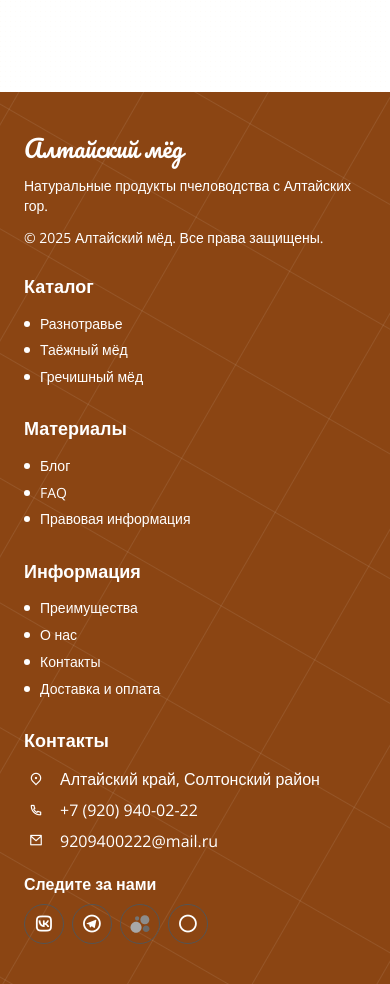
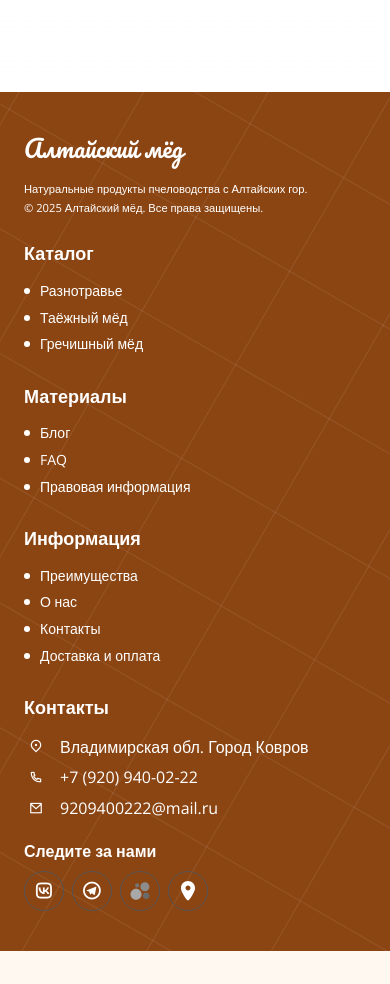
Before and after one commit to medok33/altai-honey, a plain HTML site: page blog/index.html in a window 390 px wide. Shown: the part 2180-3164 px from the top of the page. After the commit the page ends 3131 px from the top, so only its background shows below. Drawn offline with nearby package versions, Linux system fonts and the light colour scheme.

Commit message:
Update index.html

```diff
--- a/blog/index.html
+++ b/blog/index.html
@@ -241,7 +241,7 @@ footer a:hover {
   color: #6B8E23;
 }
 
-.avito-icon-bw {
+.avito-icon-bw, .yandex-maps-icon {
   display: flex;
   align-items: center;
   justify-content: center;
@@ -251,12 +251,13 @@ footer a:hover {
   filter: grayscale(100%);
 }
 
-.avito-icon-bw svg {
+.avito-icon-bw svg, .yandex-maps-icon svg {
   width: 100%;
   height: 100%;
 }
 
-.social-icon-bw:hover .avito-icon-bw {
+.social-icon-bw:hover .avito-icon-bw,
+.social-icon-bw:hover .yandex-maps-icon {
   filter: grayscale(0%);
 }
 
@@ -344,6 +345,27 @@ footer a:hover {
 #footer-contacts .footer-column:first-child,
 #footer-contacts .footer-column:first-child * {
   color: white !important;
+}
+
+/* УТОЧНЕННЫЕ СТИЛИ ДЛЯ ПЕРВОГО БЛОКА ФУТЕРА */
+.footer-column:first-child {
+  justify-content: flex-start;
+}
+.footer-column:first-child .logo-wrapper {
+  margin-bottom: 0.4rem; /* Увеличено на 20% */
+}
+.footer-column:first-child .description-wrapper {
+  display: flex;
+  flex-direction: column;
+  height: 100%;
+}
+.footer-column:first-child .description-wrapper p {
+  margin: 0;
+  font-size: 0.7rem; /* Уменьшено на 20% (относительно 0.875rem) */
+  line-height: 1.25;
+}
+.footer-column:first-child .description-wrapper p:first-child {
+  margin-bottom: 0.3rem; /* Увеличено на 20% */
 }
 </style>
 </head>
@@ -450,15 +472,19 @@ footer a:hover {
 </section>
 </main>
 
-<!-- Футер с дополнительно уменьшенными отступами -->
+<!-- Футер с точно выровненным текстом -->
 <footer class="py-10 md:py-12 w-full">
   <div id="footer-contacts" class="container mx-auto px-4 md:px-6 w-full">
     <div class="grid grid-cols-1 md:grid-cols-2 lg:grid-cols-5 gap-6 md:gap-8 w-full">
       <!-- Лого и описание -->
       <div class="footer-column">
-        <a href="/" class="text-2xl md:text-3xl font-['Pacifico'] mb-3 md:mb-4 block">Алтайский мёд</a>
-        <p class="mb-3 md:mb-4 text-sm md:text-base">Натуральные продукты пчеловодства с Алтайских гор.</p>
-        <p class="text-sm md:text-base">© 2025 Алтайский мёд. Все права защищены.</p>
+        <div class="logo-wrapper">
+          <a href="/" class="text-2xl md:text-3xl font-['Pacifico'] mb-3 md:mb-4 block">Алтайский мёд</a>
+        </div>
+        <div class="description-wrapper">
+          <p class="text-xs">Натуральные продукты пчеловодства с Алтайских гор.</p>
+          <p class="text-xs">© 2025 Алтайский мёд. Все права защищены.</p>
+        </div>
       </div>
 
       <!-- Каталог -->
@@ -551,7 +577,7 @@ footer a:hover {
               <div class="contact-icon">
                 <i class="ri-map-pin-2-line ri-sm md:ri-base"></i>
               </div>
-              <span class="contact-text">Алтайский край, Солтонский район</span>
+              <span class="contact-text">Владимирская обл. Город Ковров</span>
             </a>
           </li>
           <li>
@@ -593,9 +619,14 @@ footer a:hover {
                 </svg>
               </div>
             </a>
-            <!-- Добавлена иконка Яндекса -->
-            <a href="https://yandex.ru" target="_blank" class="social-icon-bw">
-              <i class="ri-yandex-line ri-lg"></i>
+            <!-- Иконка Яндекс Карт - обновленная версия -->
+            <a href="https://yandex.ru/maps/" target="_blank" class="social-icon-bw">
+              <div class="yandex-maps-icon">
+                <svg viewBox="0 0 24 24" fill="none" xmlns="http://www.w3.org/2000/svg">
+                  <path d="M12 2C8.13 2 5 5.13 5 9C5 13.17 9.42 18.92 11.24 21.11C11.64 21.59 12.37 21.59 12.77 21.11C14.58 18.92 19 13.17 19 9C19 5.13 15.87 2 12 2ZM12 11.5C10.62 11.5 9.5 10.38 9.5 9C9.5 7.62 10.62 6.5 12 6.5C13.38 6.5 14.5 7.62 14.5 9C14.5 10.38 13.38 11.5 12 11.5Z"
+                        fill="currentColor"/>
+                </svg>
+              </div>
             </a>
           </div>
         </div>
@@ -707,22 +738,5 @@ footer a:hover {
     });
   });
 </script>
-
-<!-- Yandex.Metrika counter -->
-<script type="text/javascript" >
-   (function(m,e,t,r,i,k,a){m[i]=m[i]||function(){(m[i].a=m[i].a||[]).push(arguments)};
-   m[i].l=1*new Date();
-   for (var j = 0; j < document.scripts.length; j++) {if (document.scripts[j].src === r) { return; }}
-   k=e.createElement(t),a=e.getElementsByTagName(t)[0],k.async=1,k.src=r,a.parentNode.insertBefore(k,a)})
-   (window, document, "script", "https://mc.yandex.ru/metrika/tag.js", "ym");
-
-   ym(102951378, "init", {
-        clickmap:true,
-        trackLinks:true,
-        accurateTrackBounce:true
-   });
-</script>
-<noscript><div><img src="https://mc.yandex.ru/watch/102951378" style="position:absolute; left:-9999px;" alt="" /></div></noscript>
-<!-- /Yandex.Metrika counter -->
 </body>
 </html>
```
